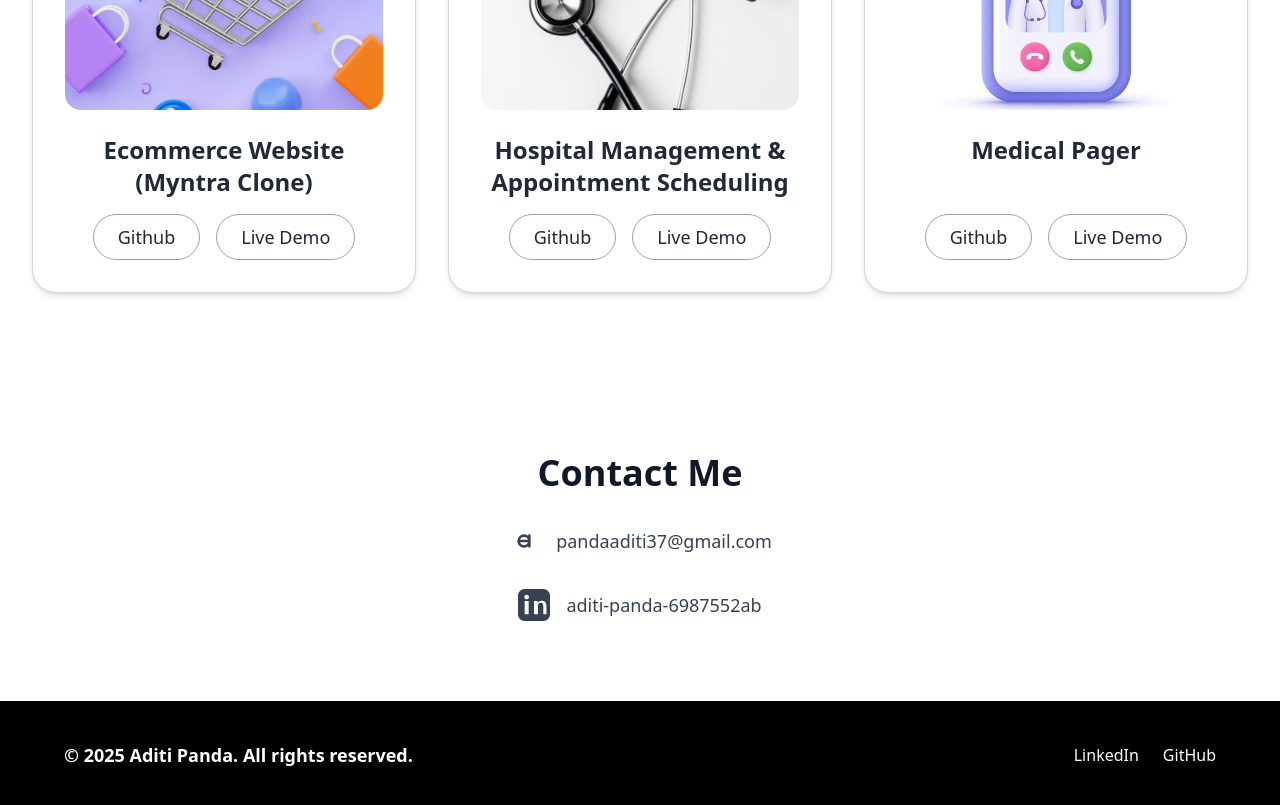
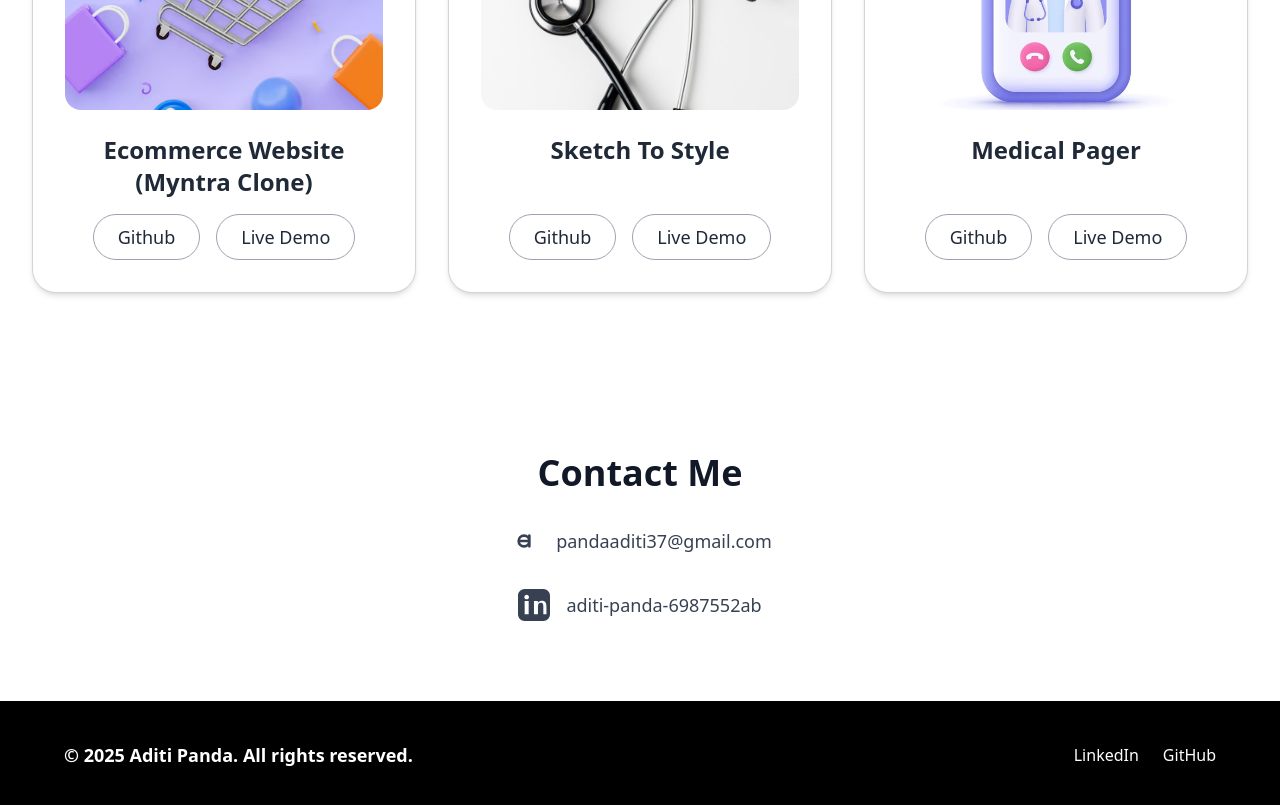
Before and after one commit to aditipanda01/my_portfolio, a React app: page / in a window 1280 px wide. Shown: the part 2900-3705 px from the top of the page. Built offline with nearby package versions, Linux system fonts and the light colour scheme; the HTML template or start-up script is replaced by a standard one.

Commit message:
project 2  link changed

```diff
--- a/src/components/Projects.jsx
+++ b/src/components/Projects.jsx
@@ -10,10 +10,10 @@ const projects = [
     demo: 'http://127.0.0.1:5501/',
   },
   {
-    title: 'Hospital Management & Appointment Scheduling',
+    title: 'Sketch To Style',
     image: hospitalImg,
-    github: 'https://github.com/aditipanda01/Hospital-management-and-appointments.git',
-    demo: 'http://localhost:8501/',
+    github: 'https://github.com/aditipanda01/runway.git',
+    demo: 'https://runway-beryl.vercel.app/',
   },
   {
     title: 'Medical Pager',
```
